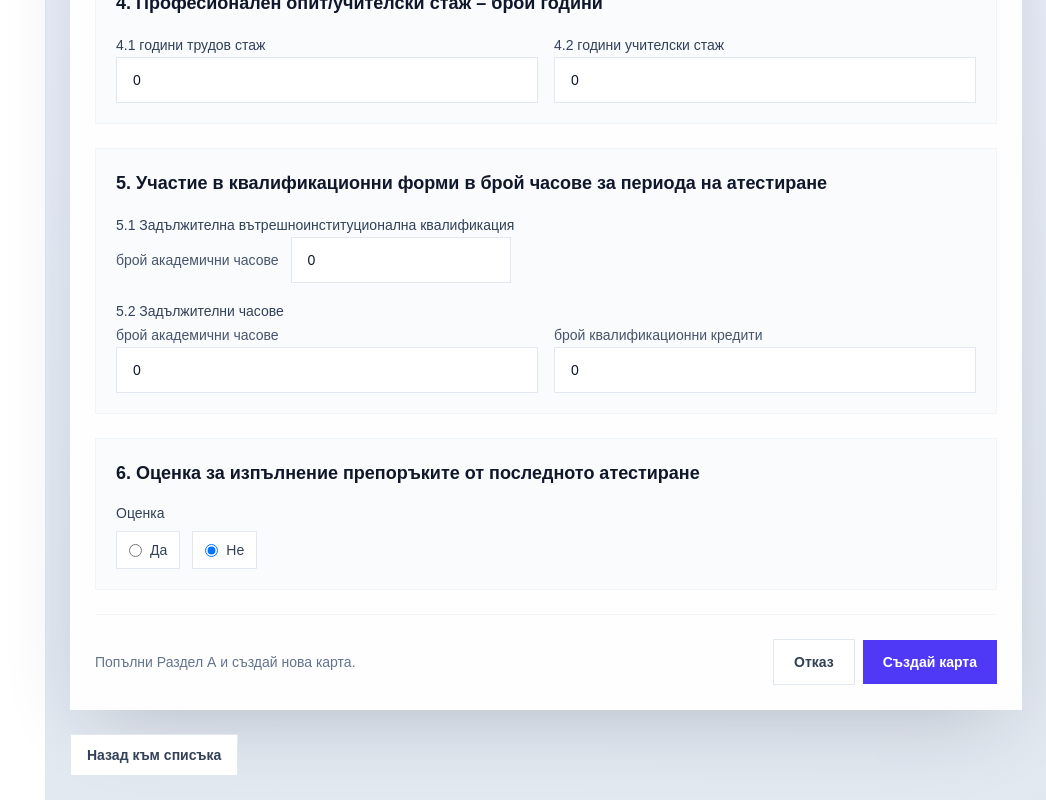
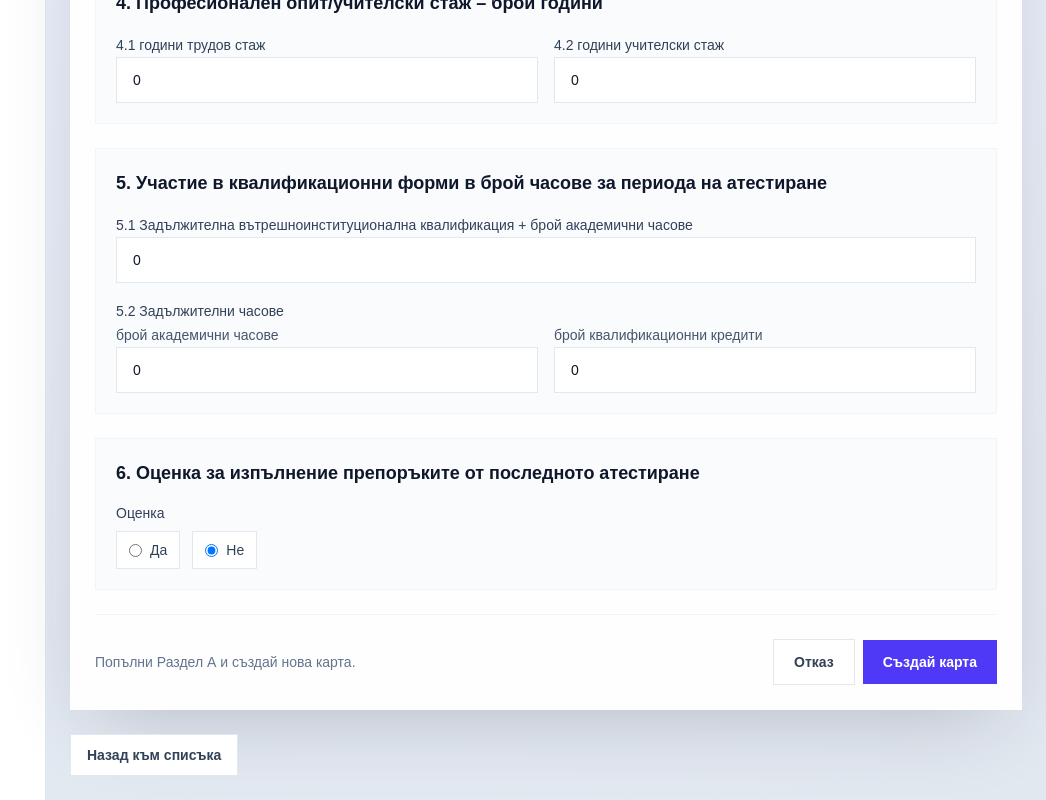
Before and after one commit to draynov/a-test, a Next.js app: page /app/attestirane/karti/nova in a window 1280 px wide. Shown: the part 1091-1891 px from the top of the page, without its empty margins (234-1280 px from the left). Built offline with nearby package versions, Linux system fonts and the light colour scheme; no server answers; sample sign-in values are in the browser's storage.

Commit message:
Adjust section 5.1 text and value layout

```diff
--- a/src/components/attestation-card-editor.tsx
+++ b/src/components/attestation-card-editor.tsx
@@ -406,9 +406,9 @@ export default function AttestationCardEditor({ card, mode }: Props) {
           </h3>
 
           <label className="block space-y-2">
-            <span className="text-sm font-medium text-slate-700">5.1 Задължителна вътрешноинституционална квалификация</span>
-            <div className="flex flex-wrap items-center gap-3">
-              <span className="text-sm text-slate-600">брой академични часове</span>
+            <span className="text-sm font-medium text-slate-700">
+              5.1 Задължителна вътрешноинституционална квалификация + брой академични часове
+            </span>
             <input
               type="number"
               min={QUALIFICATION_HOURS_MIN}
@@ -421,9 +421,8 @@ export default function AttestationCardEditor({ card, mode }: Props) {
                   internalQualificationHours: Number.isNaN(numericValue) ? 0 : numericValue,
                 }));
               }}
-                className="w-full max-w-55 rounded-2xl border border-slate-200 bg-white px-4 py-3 text-sm text-slate-900 outline-none transition focus:border-indigo-400 focus:ring-4 focus:ring-indigo-100"
+              className="w-full rounded-2xl border border-slate-200 bg-white px-4 py-3 text-sm text-slate-900 outline-none transition focus:border-indigo-400 focus:ring-4 focus:ring-indigo-100"
             />
-            </div>
           </label>
 
           <div className="space-y-2">
```
Lines whose indentation alone changed are shown as unchanged.
